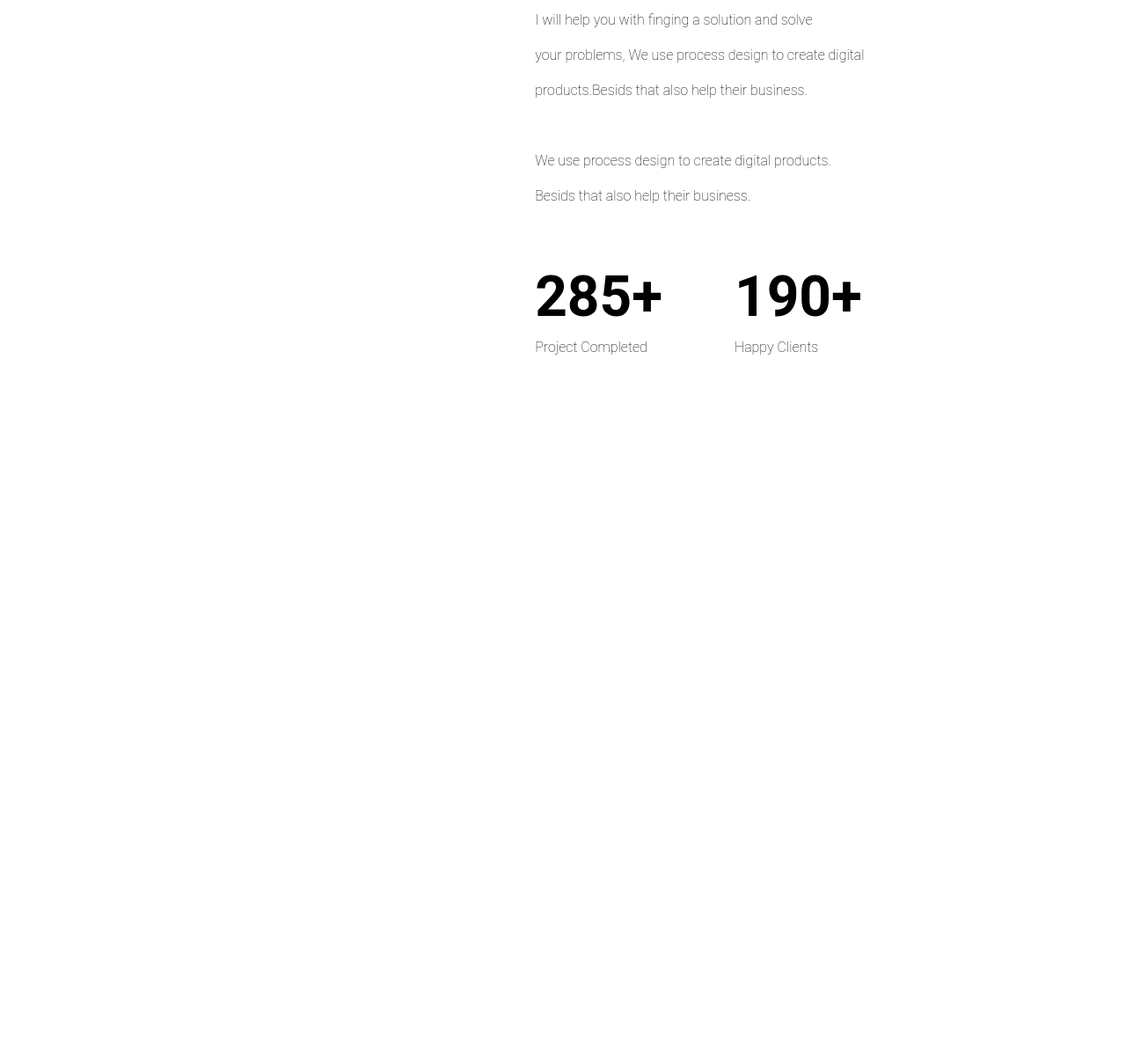
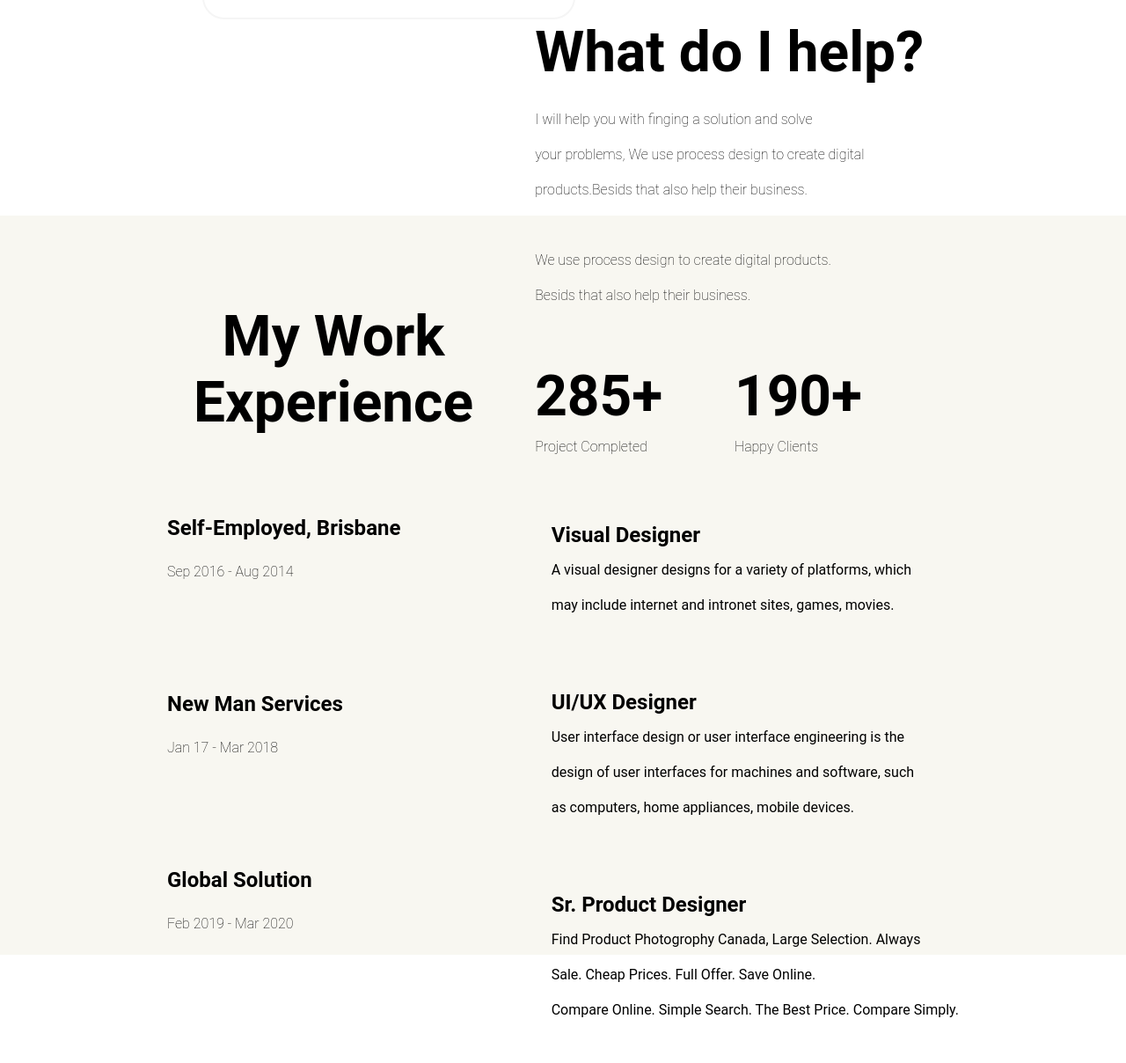
Before and after one commit to MartinKoudela/cwa_ukol1, a website: page index.html in a window 1280 px wide. Shown: the part 1571-2779 px from the top of the page at 88% size. Before the commit the page ends 1986 px from the top, so only its background shows below. Drawn offline with Linux system fonts and the light colour scheme.

Commit message:
done experience section HTML,CSS (detail - hover), !missing image!

```diff
--- a/index.html
+++ b/index.html
@@ -32,7 +32,7 @@
         <a href=mailto:banjan10@gmail.com">banjan10@gmail.com</a>
     </div>
     <div id="hero_img">
-        <img src="hero.png" alt="hero image" height="720px" width="630px">
+        <img src="hero.png" alt="hero image" height="720px" width="630px" draggable="false">
     </div>
     <div id="experience_hero">
         <span id="number_span">10</span>
@@ -90,8 +90,53 @@
 
 </section>
 <section id="experience">
-    <!-- TODO: experience -->
+    <h1 id="title_exp">
+        My Work Experience
+    </h1>
 
+    <div id="exp_history">
+        <div id="self" class="exp_card">
+            <h1>Self-Employed, Brisbane</h1>
+            <span>Sep 2016 - Aug 2014</span>
+
+        </div>
+        <div id="newman" class="exp_card">
+            <h1>New Man Services</h1>
+            <span>Jan 17 - Mar 2018</span>
+
+
+        </div>
+        <div id="global_card" class="exp_card">
+            <h1>Global Solution</h1>
+            <span>Feb 2019 - Mar 2020</span>
+
+        </div>
+    </div>
+    <div id="exp_employment">
+        <div id="visual" class="job_card">
+            <h1>Visual Designer</h1>
+            <p>A visual designer designs for a variety of
+                platforms, which<br> may include internet and
+                intronet sites, games, movies.</p>
+
+        </div>
+        <div id="ui_ux" class="job_card">
+            <h1>UI/UX Designer</h1>
+            <p>User interface design or user interface
+                engineering is the<br> design of user interfaces
+                for machines and software, such<br> as computers,
+                home appliances, mobile devices.</p>
+        </div>
+        <div id="product" class="job_card">
+            <h1>Sr. Product Designer</h1>
+            <p>Find Product Photogrophy Canada, Large
+                Selection. Always<br> Sale. Cheap Prices.
+                Full Offer. Save Online.<br> Compare Online.
+                Simple Search. The Best Price. Compare Simply.</p>
+
+        </div>
+        <!-- TODO: experience add image -->
+    </div>
 </section>
 <section id="works">
     <!-- TODO: works -->
--- a/style.css
+++ b/style.css
@@ -65,10 +65,8 @@ nav {
     margin-top: -14px;
     margin-right: 30px;
     padding: 8px;
-    /* Here is the issue fixed */
     height: 30px;
     width: 30px;
-    /* End */
 
     img {
         filter: invert(30%) sepia(90%) saturate(400%) hue-rotate(120deg);
@@ -272,3 +270,83 @@ nav {
         }
     }
 }
+
+#experience {
+    min-height: 80vh;
+    padding: 100px 150px;
+
+    #exp_history {
+        display: flex;
+        flex-direction: column;
+        float: left;
+        gap: 70px;
+        margin-top: 40px;
+        line-height: 50px;
+        padding: 25px;
+        border-radius: 25px;
+
+        span {
+            font-size: 1rem;
+            font-weight: lighter;
+        }
+    }
+
+    #exp_employment {
+        display: flex;
+        flex-direction: column;
+        float: right;
+        margin-top: 20px;
+        gap: 40px;
+        line-height: 40px;
+        padding: 25px;
+        border-radius: 25px;
+
+
+    }
+
+    #title_exp {
+        font-size: 4rem;
+        font-weight: 700;
+        text-align: center;
+    }
+
+    .job_card {
+        padding: 15px;
+    }
+
+    .exp_card {
+        padding: 15px;
+    }
+}
+
+.exp_card:hover {
+    box-shadow: 0 10px 24px rgba(0, 0, 0, 0.12);
+    transition: ease-in-out 0.3s;
+    transform: scale(1.05);
+    border-radius: 25px;
+}
+
+.job_card:hover {
+    box-shadow: 0 10px 24px rgba(0, 0, 0, 0.12);
+    transition: ease-in-out 0.3s;
+    transform: scale(1.05);
+    border-radius: 25px;
+}
+
+#exp_employment:hover {
+    background-color: rgba(0, 100, 0, 0.08);
+    transition: ease-in-out 0.3s;
+    transform: scale(1.02);
+    box-shadow: 0 8px 20px rgba(0, 0, 0, 0.12);
+    border-radius: 25px;
+}
+
+#exp_history:hover {
+    background-color: rgba(0, 100, 0, 0.08);
+    transition: ease-in-out 0.3s;
+    transform: scale(1.02);
+    box-shadow: 0 8px 20px rgba(0, 0, 0, 0.12);
+    border-radius: 25px;
+}
+
+.
```
Also changed, not shown: hero.png (added), phone_icon.png (added), tree_cer.png (added).
